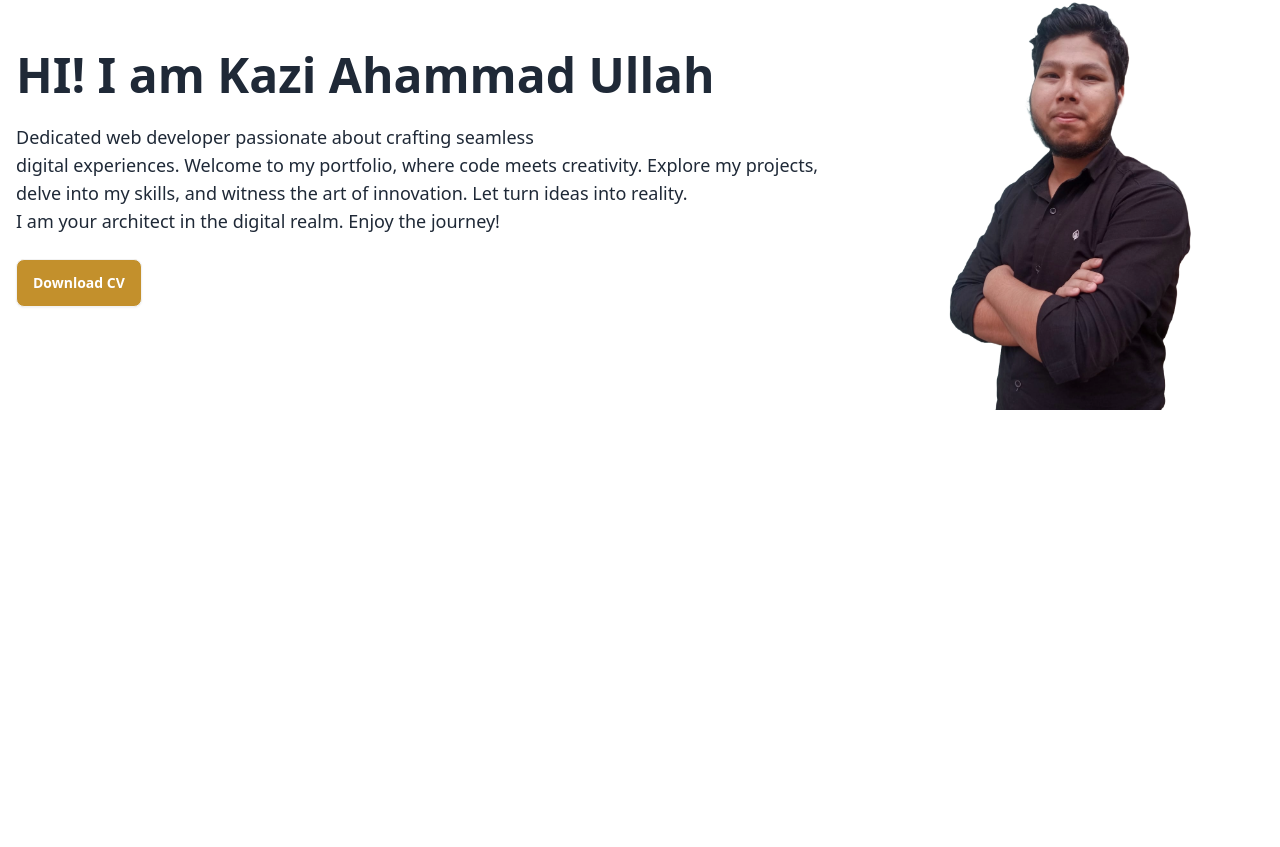
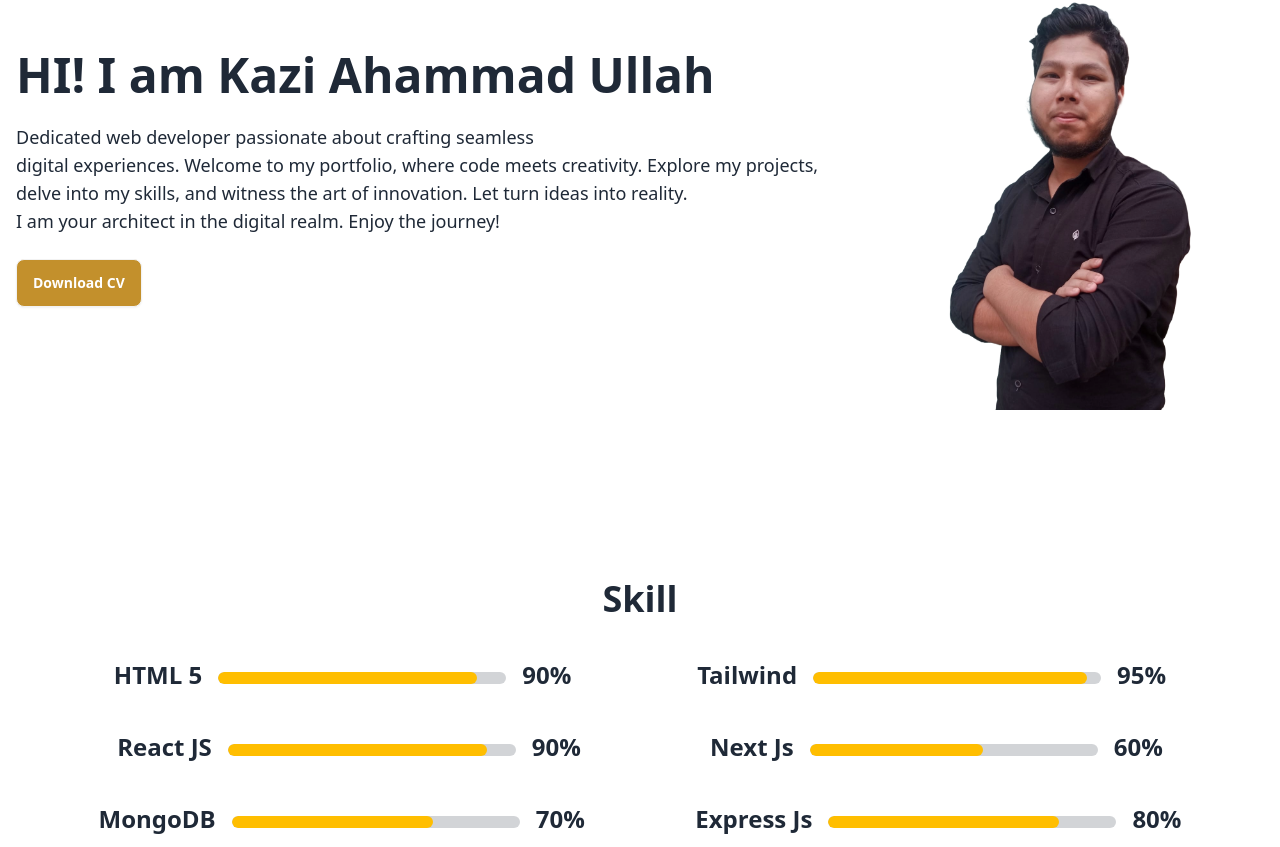
Before and after one commit to Ahammad204/Ahammad_Portfolio, a React (Vite) app: page / in a window 1280 px wide. Shown: the part 221-1068 px from the top of the page. Before the commit the page ends 800 px from the top, so only its background shows below. Built offline with nearby package versions, Linux system fonts and the light colour scheme.

Commit message:
Added skill section

```diff
--- a/package.json
+++ b/package.json
@@ -15,6 +15,7 @@
     "react": "^18.2.0",
     "react-dom": "^18.2.0",
     "react-router-dom": "^6.20.1",
+    "react-router-hash-link": "^2.4.3",
     "sort-by": "^1.2.0"
   },
   "devDependencies": {
--- /dev/null
+++ b/src/Home/Home.jsx
@@ -0,0 +1,14 @@
+
+import Skill from '../Skill/Skill';
+import Banner from './../Banner/Banner';
+
+const Home = () => {
+    return (
+        <div>
+             <Banner></Banner>
+            <Skill></Skill>
+        </div>
+    );
+};
+
+export default Home;
--- a/src/Layout/MainLayout/MainLayout.jsx
+++ b/src/Layout/MainLayout/MainLayout.jsx
@@ -1,12 +1,14 @@
-import Banner from "../../Banner/Banner";
+import { Outlet } from "react-router-dom";
 import Navbar from "../../Navbar/Navbar";
+
 
 
 const MainLayout = () => {
     return (
         <div>
             <Navbar></Navbar>
-            <Banner></Banner>
+            <Outlet></Outlet>
+
         </div>
     );
 };
--- a/src/Navbar/Navbar.jsx
+++ b/src/Navbar/Navbar.jsx
@@ -7,21 +7,22 @@ const Navbar = () => {
     const navLink = <>
 
     <li  className="m-2 md:mr-5 text-lg hover:text-[#c3902c] hover:underline"><NavLink to="/">Home</NavLink></li>
+    <li  className="m-2 md:mr-5 text-lg hover:text-[#c3902c] hover:underline"><a href="#skill">Skill</a></li>
 
     </>
 
     return (
-        <div className="navbar fixed">
+      <div className="navbar  shadow-xl p-4 max-w-screen-xl mx-auto fixed">
       <div className="navbar-start">
           <div className="dropdown">
-            <div tabIndex={0} role="button" className="btn btn-ghost lg:hidden">
+              <label tabIndex={0} className="btn btn-ghost lg:hidden">
                   <svg xmlns="http://www.w3.org/2000/svg" className="h-5 w-5" fill="none" viewBox="0 0 24 24" stroke="currentColor"><path strokeLinecap="round" strokeLinejoin="round" strokeWidth="2" d="M4 6h16M4 12h8m-8 6h16" /></svg>
-            </div>
-            <ul tabIndex={0} className="menu-sm dropdown-content mt-3 z-[1] p-2 shadow bg-base-100 rounded-box w-52">
+              </label>
+              <ul tabIndex={0} className=" menu-sm dropdown-content mt-3 z-[1] p-2 shadow bg-base-500 rounded-box w-52">
                   {navLink}
               </ul>
           </div>
-          <a className="btn btn-ghost text-xl">Ahammad</a>
+
       </div>
       <div className="navbar-center hidden lg:flex">
           <ul className=" menu-horizontal px-1">
--- /dev/null
+++ b/src/Skill/Skill.jsx
@@ -0,0 +1,53 @@
+const Skill = () => {
+    return (
+        <div className="mb-3 skill" id="skill">
+            <h1 className="text-4xl font-bold text-center "> Skill</h1>
+
+            <div>
+                {/* Html and Css */}
+                <div className="flex flex-col sm:flex-row justify-evenly items-center gap-3 mt-10">
+                    <div className="mb-4 sm:mb-0">
+                        <span className="mr-4 font-bold text-2xl">HTML 5</span>
+                        <progress className="progress progress-warning w-72 h-3" value={90} max="100"></progress>
+                        <span className="ml-4 font-bold text-2xl">90%</span>
+                    </div>
+                    <div className="mb-4 sm:mb-0">
+                        <span className="mr-4 font-bold text-2xl">Tailwind</span>
+                        <progress className="progress progress-warning w-72 h-3" value={95} max="100"></progress>
+                        <span className="ml-4 font-bold text-2xl">95%</span>
+                    </div>
+                </div>
+
+                {/* React and nextJs */}
+                <div className="flex flex-col sm:flex-row justify-evenly items-center gap-3 mt-10">
+                    <div className="mb-4 sm:mb-0">
+                        <span className="mr-4 font-bold text-2xl">React JS</span>
+                        <progress className="progress progress-warning w-72 h-3" value={90} max="100"></progress>
+                        <span className="ml-4 font-bold text-2xl">90%</span>
+                    </div>
+                    <div className="mb-4 sm:mb-0">
+                        <span className="mr-4 font-bold text-2xl">Next Js</span>
+                        <progress className="progress progress-warning w-72 h-3" value={60} max="100"></progress>
+                        <span className="ml-4 font-bold text-2xl">60%</span>
+                    </div>
+                </div>
+
+                {/* MongoDB and Express JS */}
+                <div className="flex flex-col sm:flex-row justify-evenly items-center gap-3 mt-10">
+                    <div className="mb-4 sm:mb-0">
+                        <span className="mr-4 font-bold text-2xl">MongoDB</span>
+                        <progress className="progress progress-warning w-72 h-3" value={70} max="100"></progress>
+                        <span className="ml-4 font-bold text-2xl">70%</span>
+                    </div>
+                    <div className="mb-4 sm:mb-0">
+                        <span className="mr-4 font-bold text-2xl">Express Js</span>
+                        <progress className="progress progress-warning w-72 h-3" value={80} max="100"></progress>
+                        <span className="ml-4 font-bold text-2xl">80%</span>
+                    </div>
+                </div>
+            </div>
+        </div>
+    );
+};
+
+export default Skill;
```
Also changed, not shown: src/Router/PortfolioRouter/PortfolioRouter.jsx (+11 -0 lines), 1 other file (tests, documents, lock files or other folders). Lines whose indentation alone changed are shown as unchanged.
